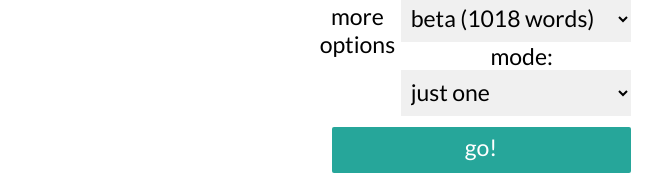
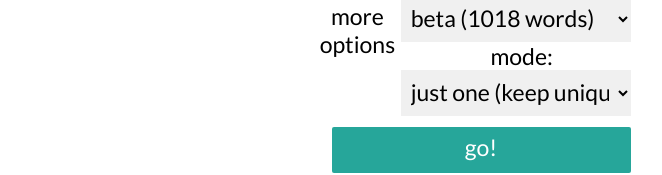
Before and after one commit to cjquines/just-one, a React (Create React App) app in the folder client/: page / in a window 1280 px wide. Both pictures are taken after a click on the heading "more options". Shown: the part 355-530 px from the top of the page, without its empty margins (159-821 px from the left). Built offline with nearby package versions, Linux system fonts and the light colour scheme.

Commit message:
update readme

```diff
--- a/client/src/Splash.js
+++ b/client/src/Splash.js
@@ -69,8 +69,9 @@ class Splash extends Component {
                   <option value="beta">beta (1018 words)</option>
                   <option value="codenames">codenames (208 words)</option>
                   <option value="skribbl">skribbl (1848 words)</option>
+                  <option value="shibboleth">shibboleth (2000 words)</option>
                   <option value="upgoer">upgoer (1000 words)</option>
-                  <option value="voa">voa learning english (1475 words)</option>
+                  <option value="voa">voa (1475 words)</option>
                 </select>
               </span>
               <span>
@@ -81,9 +82,9 @@ class Splash extends Component {
                   onChange={this.handleChangeMode}
                   value={this.state.mode}
                 >
-                  <option value="one">just one</option>
-                  <option value="two">just two</option>
-                  <option value="schelling">schelling point</option>
+                  <option value="one">just one (keep unique clues)</option>
+                  <option value="two">just two (keep exactly duplicated clues)</option>
+                  <option value="schelling">schelling point (keep most common clue)</option>
                 </select>
               </span>
             </details>
```
Also changed, not shown: 2 other files (tests, documents, lock files or other folders).
